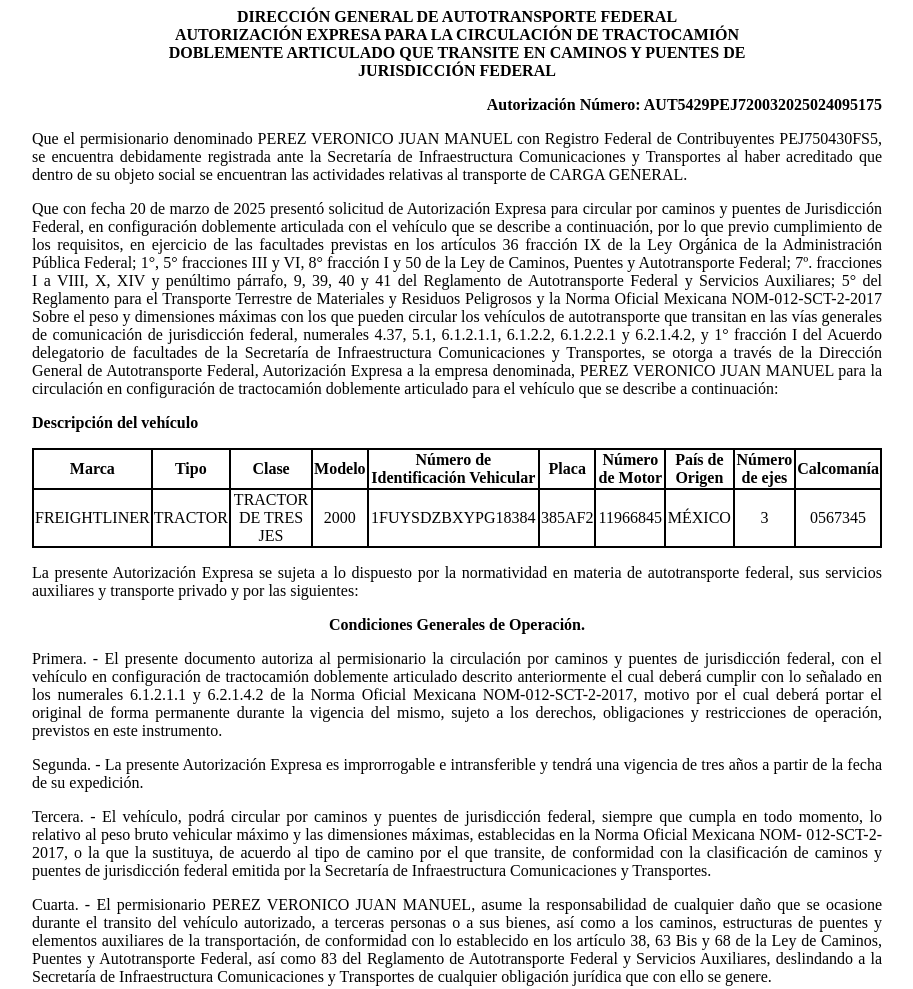
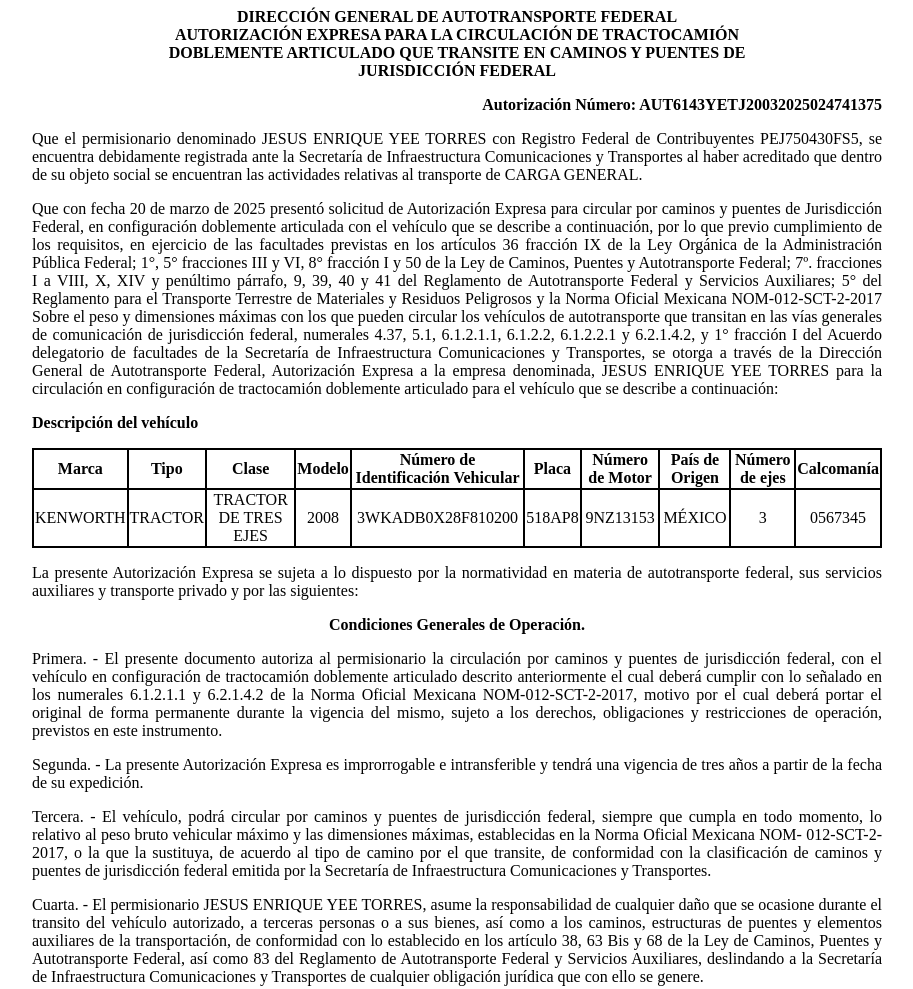
Before and after one commit to app-sct1/ConsultaAutDobleRemolque-folio-02553212, a plain HTML site: page index.html in a window 1280 px wide. Shown: the top 989 px of the page, without its empty margins (183-1096 px from the left). Drawn offline with Linux system fonts and the light colour scheme.

Commit message:
index.html

```diff
--- a/index.html
+++ b/index.html
@@ -75,10 +75,10 @@
 						<p class="sinMargen">DOBLEMENTE ARTICULADO QUE TRANSITE EN CAMINOS Y PUENTES DE</p>
 						<p class="sinMargen">JURISDICCIÓN FEDERAL</p>
 					</div>
-<p class="derechaNegro">Autorización Número: AUT5429PEJ720032025024095175</p>
+<p class="derechaNegro">Autorización Número: AUT6143YETJ20032025024741375</p>
 
 					<p class="justificado">Que el permisionario denominado
-						PEREZ VERONICO JUAN MANUEL con Registro Federal de
+						JESUS ENRIQUE YEE TORRES con Registro Federal de
 						Contribuyentes PEJ750430FS5, se encuentra
 						debidamente registrada ante la Secretaría de Infraestructura
 						Comunicaciones y Transportes al haber acreditado que dentro de su
@@ -107,7 +107,7 @@
 						facultades de la Secretaría de Infraestructura Comunicaciones y
 						Transportes, se otorga a través de la
 						Dirección General de Autotransporte Federal, Autorización Expresa a la
-						empresa denominada, PEREZ VERONICO JUAN MANUEL para la
+						empresa denominada, JESUS ENRIQUE YEE TORRES para la
 						circulación en configuración de tractocamión doblemente articulado
 						para el vehículo que se describe a continuación:</p>
 
@@ -128,13 +128,13 @@
 							<th class="borde">Calcomanía</th>
 						</tr>
 						<tr class="borde">
-							<td class="borde">FREIGHTLINER</td>
+							<td class="borde">KENWORTH</td>
 							<td class="borde">TRACTOR</td>
-							<td class="borde">TRACTOR DE TRES JES</td>
-							<td class="borde">2000</td>
-							<td class="borde">1FUYSDZBXYPG18384</td>
-							<td class="borde">385AF2</td>
-							<td class="borde">11966845</td>
+							<td class="borde">TRACTOR DE TRES EJES</td>
+							<td class="borde">2008</td>
+							<td class="borde">3WKADB0X28F810200</td>
+							<td class="borde">518AP8</td>
+							<td class="borde">9NZ13153</td>
 							<td class="borde">MÉXICO</td>
 							<td class="borde">3</td>
 							<td class="borde">0567345</td>
@@ -175,7 +175,7 @@
 						Secretaría de Infraestructura Comunicaciones y Transportes.</p>
 
 					<p class="justificado">Cuarta. - El permisionario
-						PEREZ VERONICO JUAN MANUEL, asume la responsabilidad de
+						JESUS ENRIQUE YEE TORRES, asume la responsabilidad de
 						cualquier daño que se ocasione durante el transito del vehículo
 						autorizado, a terceras personas o a sus bienes, así como a los
 						caminos, estructuras de puentes y elementos auxiliares de la
```
